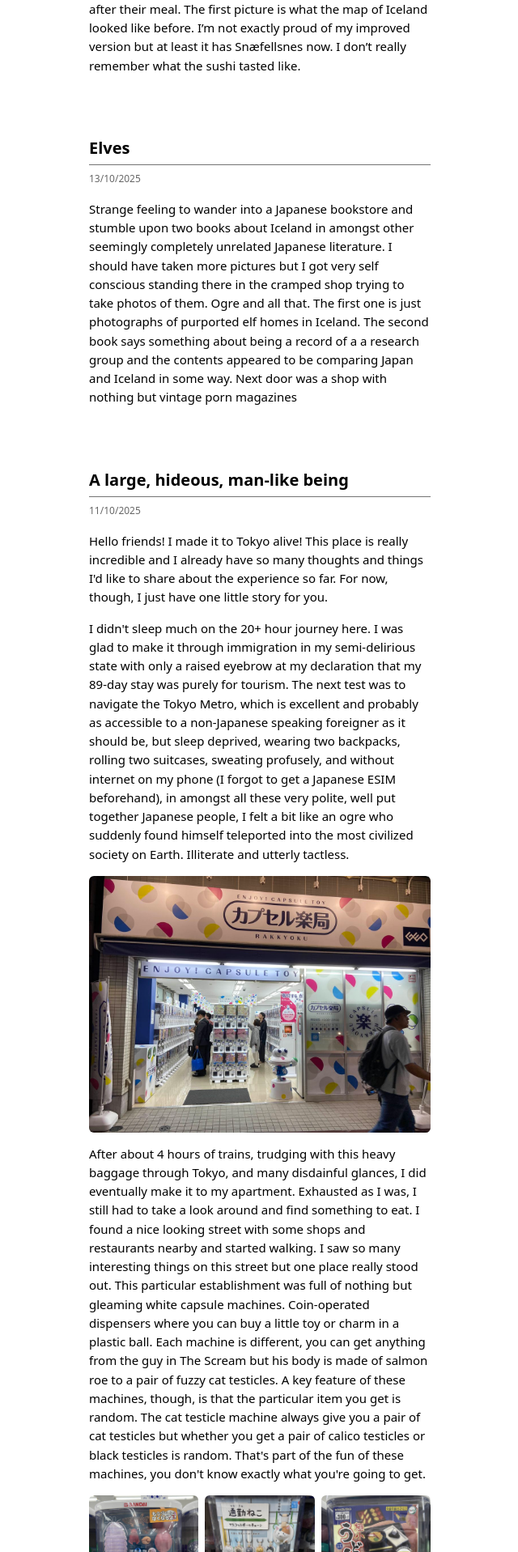
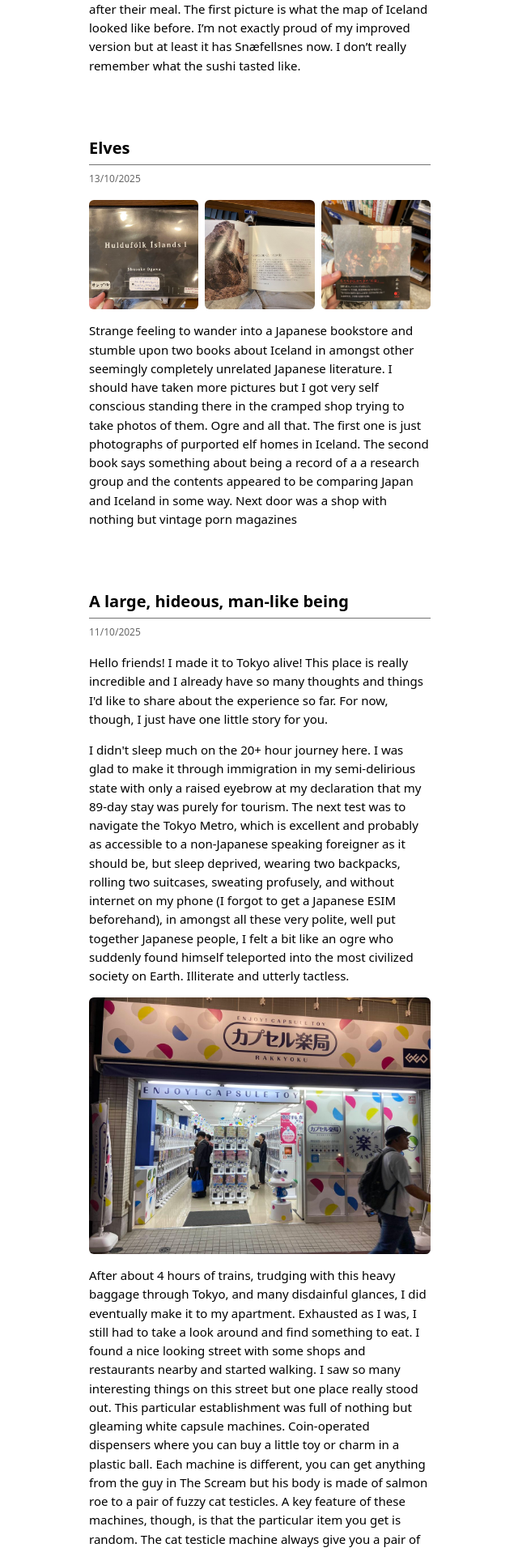
Before and after one commit to separatrix/torfias, a Jekyll site: the page blog/index.html, which Jekyll copies as it is, in a window 1280 px wide. Shown: the part 1646-3563 px from the top of the page at 81% size, without its empty margins (234-874 px from the left). Built offline with Jekyll 4.4.1, drawn with Linux system fonts in a browser that asks for light colours.

Commit message:
Readding elf photos

```diff
--- a/blog/index.html
+++ b/blog/index.html
@@ -61,6 +61,12 @@
         <h3 id="title-2" class="title">Elves</h3>
         <div class="meta">13/10/2025</div>
         <div class="content">
+          <div class="photo-grid" aria-hidden="false">
+            <img src="img\4ea16310-4cb3-43e2-9134-b2b699673afb.jpeg">
+            <img src="img\be0bb22f-534f-4977-b619-f8b9c3192baa.jpeg">
+            <img src="img\4e784e06-5a76-4211-a29c-35d876a5fee9.jpeg">
+          </div>
+
           <p>Strange feeling to wander into a Japanese bookstore and stumble upon two books about Iceland in amongst other seemingly completely unrelated Japanese literature. I should have taken more pictures but I got very self conscious standing there in the cramped shop trying to take photos of them. Ogre and all that. The first one is just photographs of purported elf homes in Iceland. The second book says something about being a record of a a research group and the contents appeared to be comparing Japan and Iceland in some way. Next door was a shop with nothing but vintage porn magazines
         </div>
       </article>
```
